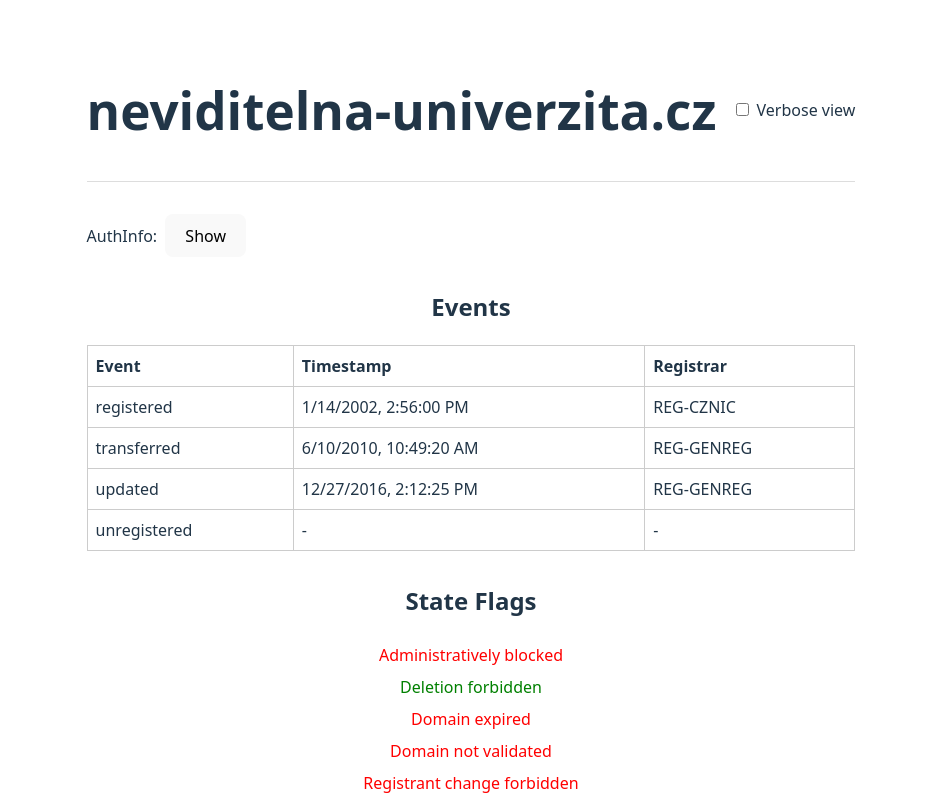
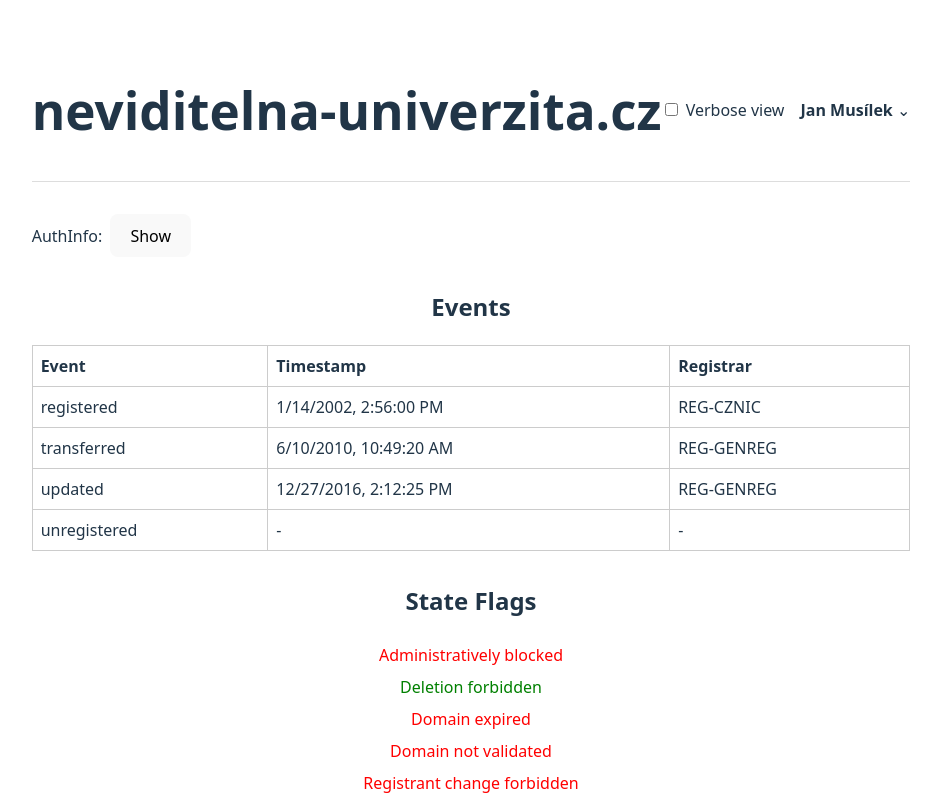
Before and after one commit to lukaskourilcz/secret-uni, a Vue app: page / in a window 1280 px wide. Shown: the top 800 px of the page, without its empty margins (169-1110 px from the left). Built offline with nearby package versions, Linux system fonts and the light colour scheme.

Commit message:
dropdown menu users

```diff
--- a/src/components/DomainHeader.vue
+++ b/src/components/DomainHeader.vue
@@ -1,6 +1,7 @@
 <template>
   <div class="header">
     <h1>{{ domain }}</h1>
+    <div class="controls">
       <label>
         <input
           type="checkbox"
@@ -9,14 +10,29 @@
         />
         Verbose view
       </label>
+      <div class="user">
+        <span @click="menuOpen = !menuOpen" class="username">Jan Musílek ⌄</span>
+        <div v-if="menuOpen" class="menu">
+          <ul>
+            <li>Profile</li>
+            <li>Settings</li>
+            <li>Log out</li>
+          </ul>
+        </div>
+      </div>
+    </div>
   </div>
 </template>
 
 <script setup>
+import { ref } from 'vue'
+
 const props = defineProps({
   domain: { type: String, required: true },
   verbose: { type: Boolean, required: true }
 })
+
+const menuOpen = ref(false)
 </script>
 
 <style scoped>
@@ -24,8 +40,36 @@ const props = defineProps({
   display: flex;
   justify-content: space-between;
   align-items: center;
-  gap: 1rem;
+  flex-wrap: wrap;
   border-bottom: 1px solid #ddd;
   padding-bottom: 0.5rem;
 }
+.controls {
+  display: flex;
+  align-items: center;
+  gap: 1rem;
+}
+.user {
+  position: relative;
+  cursor: pointer;
+}
+.menu {
+  position: absolute;
+  right: 0;
+  top: 100%;
+  background: white;
+  border: 1px solid #ccc;
+  padding: 0.5rem;
+}
+.menu ul {
+  list-style: none;
+  padding: 0;
+  margin: 0;
+}
+.menu li {
+  padding: 0.25rem 0;
+}
+.username {
+  font-weight: bold;
+}
 </style>
```
Lines whose indentation alone changed are shown as unchanged.
